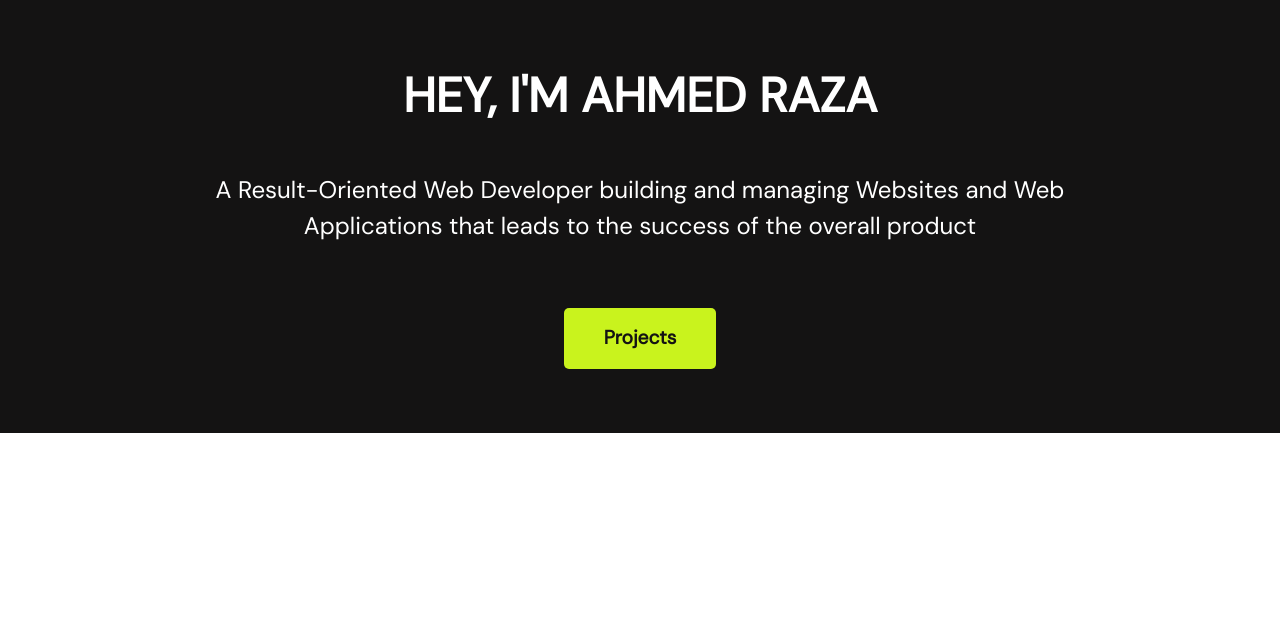
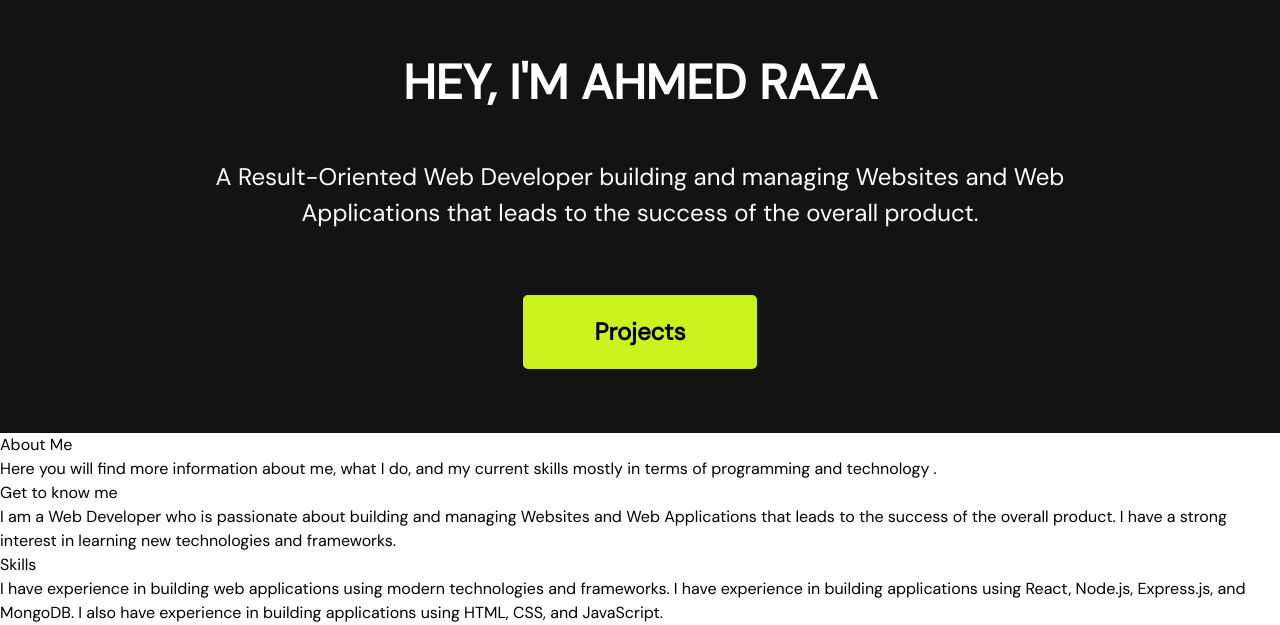
Before and after one commit to ahmedrazabaloch/ar-portfolio, a React (Vite) app: page / in a window 1280 px wide. Shown: the part 367-992 px from the top of the page. Before the commit the page ends 800 px from the top, so only its background shows below. Built offline with nearby package versions, Linux system fonts and the light colour scheme.

Commit message:
added about me section

```diff
--- a/src/Index.jsx
+++ b/src/Index.jsx
@@ -1,5 +1,6 @@
 import "./App.css";
 import HomePage from "./component/HomePage.jsx";
+import AboutMe from "./component/AboutMe.jsx";
 import Navbar from "./component/index.js";
 // import { BrowserRouter, Routes, Route } from "react-router-dom";
 
@@ -8,6 +9,7 @@ function MainPage() {
     <>
       <Navbar />
       <HomePage />
+      <AboutMe />
     </>
   );
 }
--- /dev/null
+++ b/src/component/AboutMe.jsx
@@ -0,0 +1,36 @@
+const AboutMe = () => {
+  return (
+    <div className="aboutMe-container">
+      <div className="aboutMe">
+        <h1>About Me</h1>
+        <p>
+          Here you will find more information about me, what I do, and my
+          current skills mostly in terms of programming and technology .
+        </p>
+      </div>
+      <div className="aboutMe-section">
+        <div className="aboutMe-getToKnow">
+          <h1>Get to know me</h1>
+          <p>
+            I am a Web Developer who is passionate about building and managing
+            Websites and Web Applications that leads to the success of the
+            overall product. I have a strong interest in learning new
+            technologies and frameworks.
+          </p>
+        </div>
+        <div className="aboutMe-skill">
+          <h1>Skills</h1>
+          <p>
+            I have experience in building web applications using modern
+            technologies and frameworks. I have experience in building
+            applications using React, Node.js, Express.js, and MongoDB. I also
+            have experience in building applications using HTML, CSS, and
+            JavaScript.
+          </p>
+        </div>
+      </div>
+    </div>
+  );
+};
+
+export default AboutMe;
--- a/src/component/HomePage.jsx
+++ b/src/component/HomePage.jsx
@@ -8,7 +8,7 @@ const HomePage = () => {
         <h1 className="home-heading">HEY, I'M AHMED RAZA</h1>
         <p className="home-paragraph">
           A Result-Oriented Web Developer building and managing Websites and Web
-          Applications that leads to the success of the overall product
+          Applications that leads to the success of the overall product.
         </p>
         <CustomButton value="Projects" className={"home-button"} />
       </div>
--- a/src/component/homepage.css
+++ b/src/component/homepage.css
@@ -22,14 +22,14 @@
   margin-bottom: 4rem;
 }
 .home-button {
-  padding: 1rem 2.5rem;
-  font-size: 1.2rem;
+  padding: 1.2rem 4.5rem;
+  font-size: 1.5rem;
   font-weight: 600;
   border: none;
   border-radius: 5px;
   background-color: #c9f31d;
-  color: #141313;
+  color: #000;
   cursor: pointer;
   margin-bottom: 4rem;
-  /* transition: background-color 0.3s ease; */
+  /* transition: all 0.3s ease; */
 }
```
